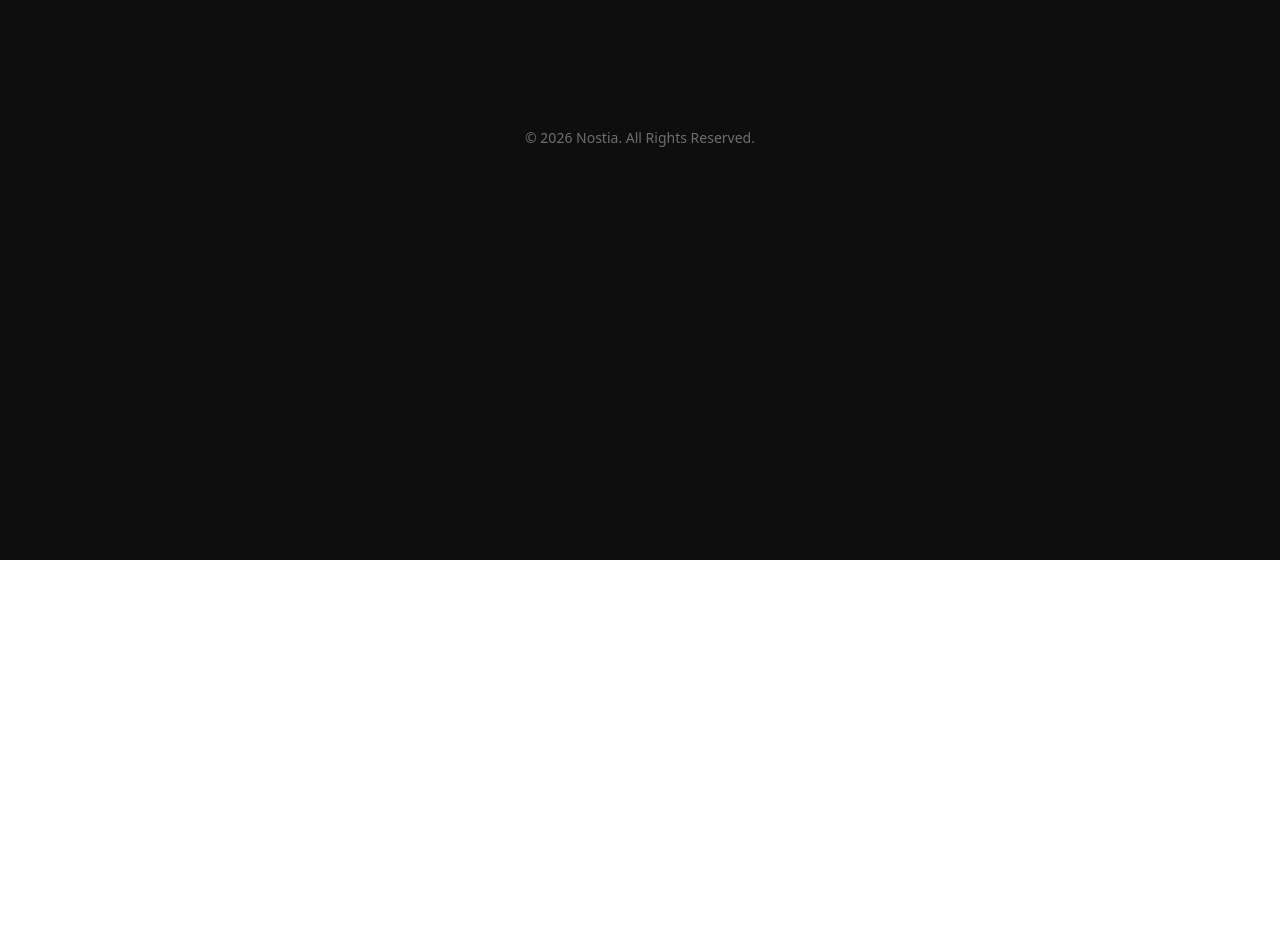
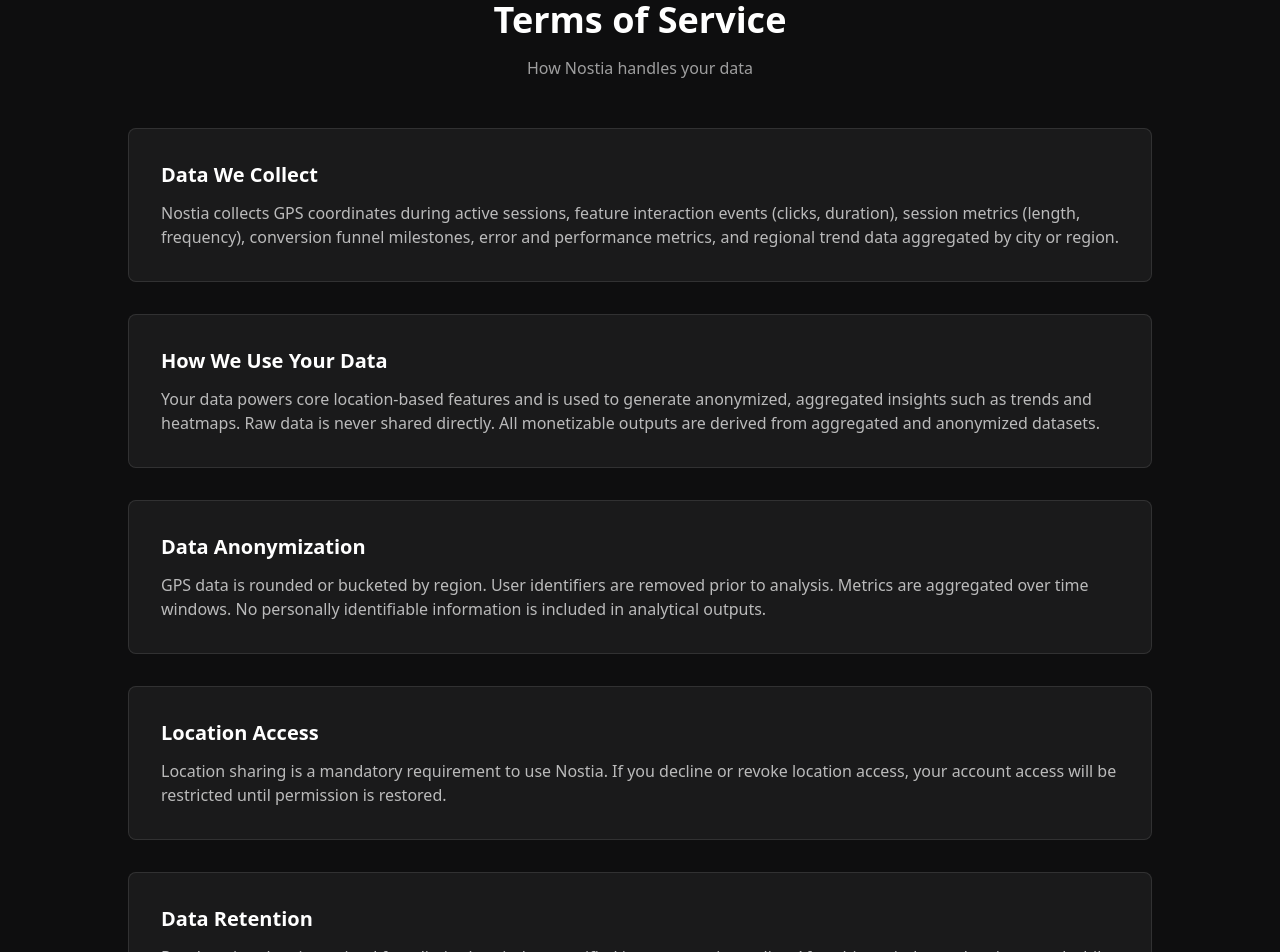
Before and after one commit to olafw666-cpu/nostia-page-landing, a React (Create React App) app: page /terms in a window 1280 px wide. Shown: the part 240-1192 px from the top of the page. Before the commit the page ends 800 px from the top, so only its background shows below. Built offline with nearby package versions, Linux system fonts and the light colour scheme.

Commit message:
Add Terms of Service page with data collection and privacy policies
Co-Authored-By: Claude Opus 4.6 <noreply@anthropic.com>

```diff
--- a/src/App.js
+++ b/src/App.js
@@ -4,6 +4,7 @@ import logo from "./nostia-transparent.png";
 import Home from "./pages/Home";
 import About from "./pages/About";
 import Newsletter from "./pages/Newsletter";
+import Terms from "./pages/Terms";
 
 export default function App() {
   const [menuOpen, setMenuOpen] = useState(false);
@@ -42,6 +43,9 @@ export default function App() {
             <Link to="/newsletter" className="text-white/80 hover:text-white transition">
               Newsletter
             </Link>
+            <Link to="/terms" className="text-white/80 hover:text-white transition">
+              Terms of Service
+            </Link>
             <a
               href="/Nostia-deck.pdf"
               target="_blank"
@@ -64,6 +68,9 @@ export default function App() {
               <Link to="/newsletter" className="text-white/80 hover:text-white transition" onClick={() => setMenuOpen(false)}>
                 Newsletter
               </Link>
+              <Link to="/terms" className="text-white/80 hover:text-white transition" onClick={() => setMenuOpen(false)}>
+                Terms of Service
+              </Link>
               <a
                 href="/Nostia-deck.pdf"
                 target="_blank"
@@ -82,6 +89,7 @@ export default function App() {
           <Route path="/home" element={<Home />} />
           <Route path="/about" element={<About />} />
           <Route path="/newsletter" element={<Newsletter />} />
+          <Route path="/terms" element={<Terms />} />
         </Routes>
 
         <footer className="mt-16 sm:mt-32 text-white/40 text-sm">
--- /dev/null
+++ b/src/pages/Terms.js
@@ -0,0 +1,63 @@
+import React from "react";
+
+const sections = [
+  {
+    title: "Data We Collect",
+    content:
+      "Nostia collects GPS coordinates during active sessions, feature interaction events (clicks, duration), session metrics (length, frequency), conversion funnel milestones, error and performance metrics, and regional trend data aggregated by city or region.",
+  },
+  {
+    title: "How We Use Your Data",
+    content:
+      "Your data powers core location-based features and is used to generate anonymized, aggregated insights such as trends and heatmaps. Raw data is never shared directly. All monetizable outputs are derived from aggregated and anonymized datasets.",
+  },
+  {
+    title: "Data Anonymization",
+    content:
+      "GPS data is rounded or bucketed by region. User identifiers are removed prior to analysis. Metrics are aggregated over time windows. No personally identifiable information is included in analytical outputs.",
+  },
+  {
+    title: "Location Access",
+    content:
+      "Location sharing is a mandatory requirement to use Nostia. If you decline or revoke location access, your account access will be restricted until permission is restored.",
+  },
+  {
+    title: "Data Retention",
+    content:
+      "Raw location data is retained for a limited period as specified in our retention policy. After this period, raw data is purged while anonymized aggregates are preserved.",
+  },
+  {
+    title: "Your Rights",
+    content:
+      "You have the right to request export of your data, request deletion of your data, revoke consent at any time, and opt out of data collection. These rights are supported under GDPR and CCPA regulations.",
+  },
+];
+
+export default function Terms() {
+  return (
+    <main className="w-full max-w-5xl flex-1">
+      <h2 className="text-3xl sm:text-4xl font-bold mb-4 text-center">
+        Terms of Service
+      </h2>
+      <p className="text-white/60 text-center mb-8 sm:mb-12 text-sm sm:text-base">
+        How Nostia handles your data
+      </p>
+
+      <div className="space-y-6 sm:space-y-8">
+        {sections.map((section, index) => (
+          <div
+            key={index}
+            className="border border-white/10 p-5 sm:p-8 rounded-lg bg-white/5"
+          >
+            <h3 className="text-lg sm:text-xl font-semibold mb-3">
+              {section.title}
+            </h3>
+            <p className="text-white/70 text-sm sm:text-base leading-relaxed">
+              {section.content}
+            </p>
+          </div>
+        ))}
+      </div>
+    </main>
+  );
+}
```
